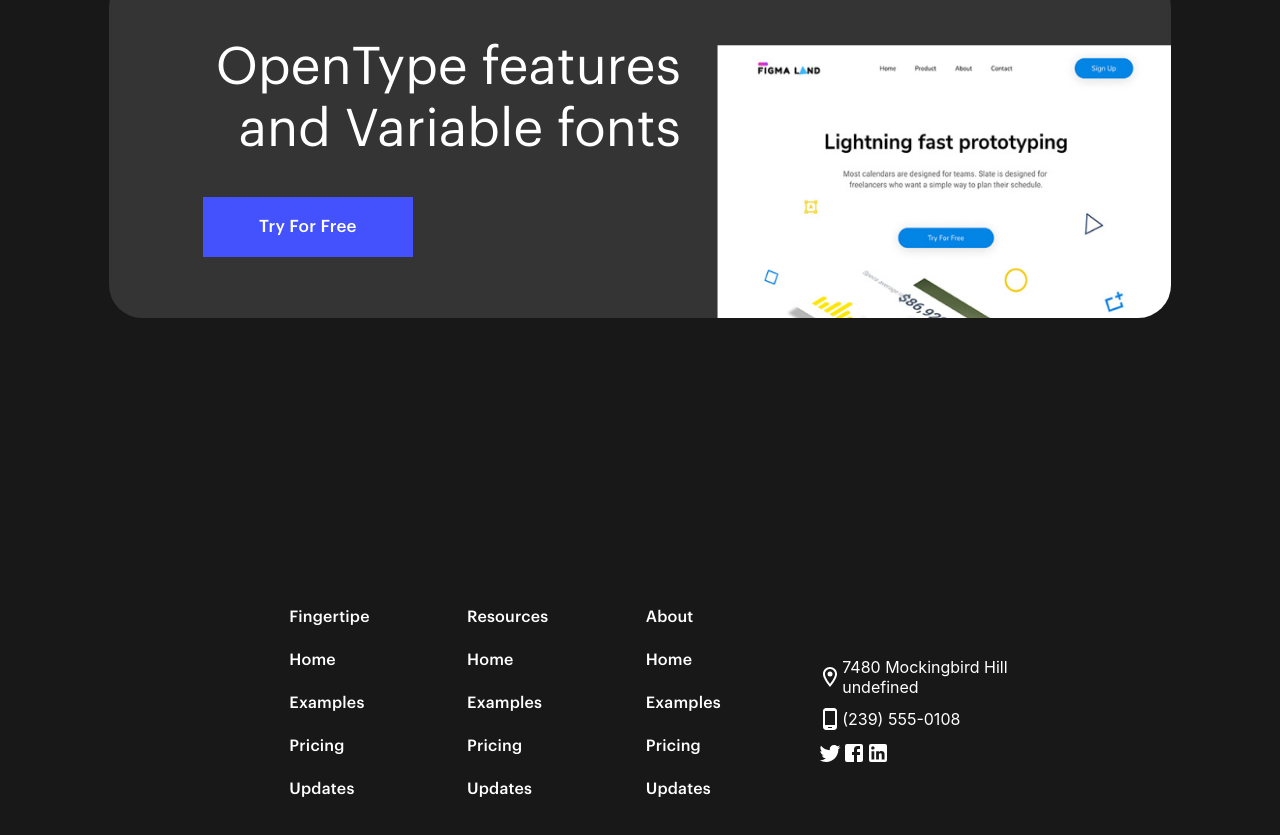
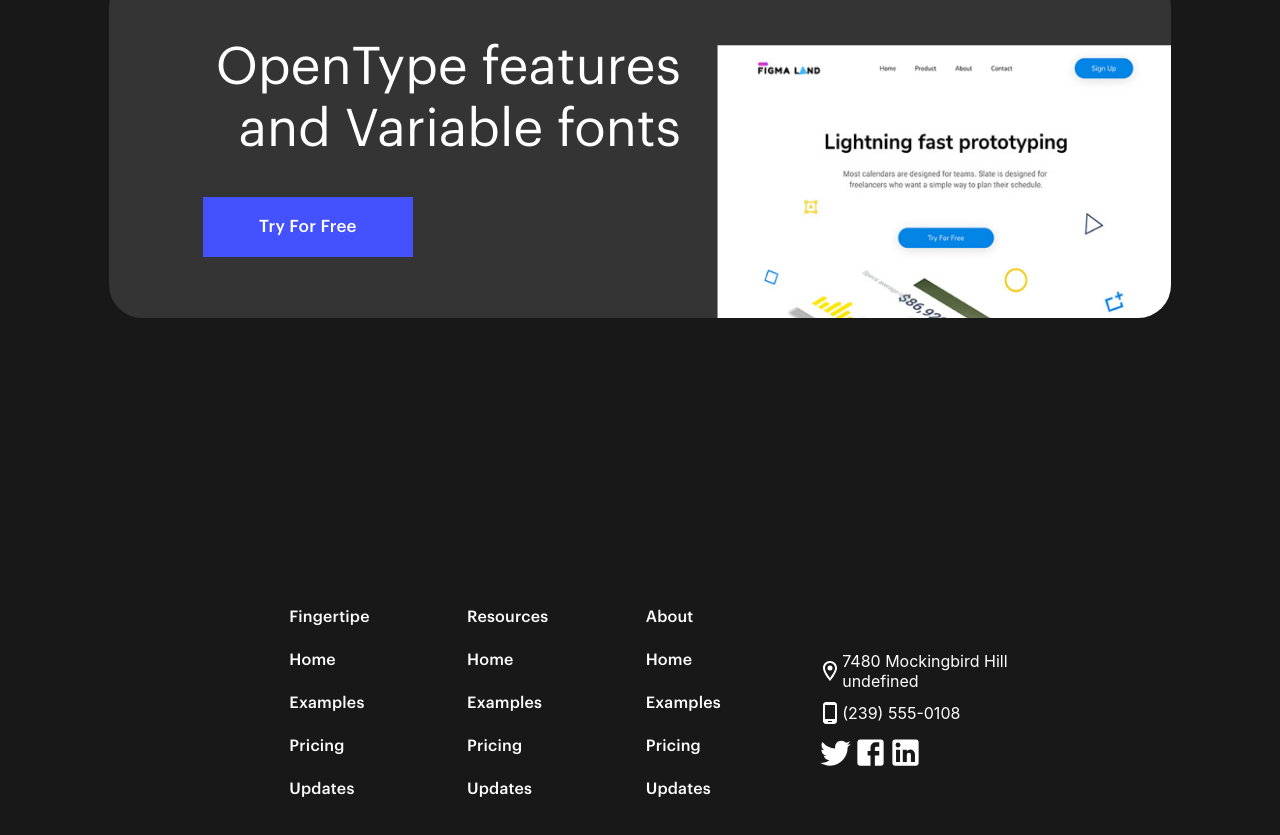
Before and after one commit to TheDa21crj/Landing-Page, a React (Create React App) app: page / in a window 1280 px wide. Shown: the part 6181-7016 px from the top of the page. Built offline with nearby package versions, Linux system fonts and the light colour scheme.

Commit message:
icons size++

```diff
--- a/src/Components/Footer.js
+++ b/src/Components/Footer.js
@@ -49,10 +49,10 @@ export default function Footer() {
             <PhoneAndroidOutlinedIcon />
             <p>(239) 555-0108</p>
           </div>
-          <div>
-            <TwitterIcon />
-            <FacebookIcon />
-            <LinkedInIcon />
+          <div className="SocialIconsDiv">
+            <TwitterIcon fontSize="large" />
+            <FacebookIcon fontSize="large" />
+            <LinkedInIcon fontSize="large" />
           </div>
         </div>
       </div>
```
